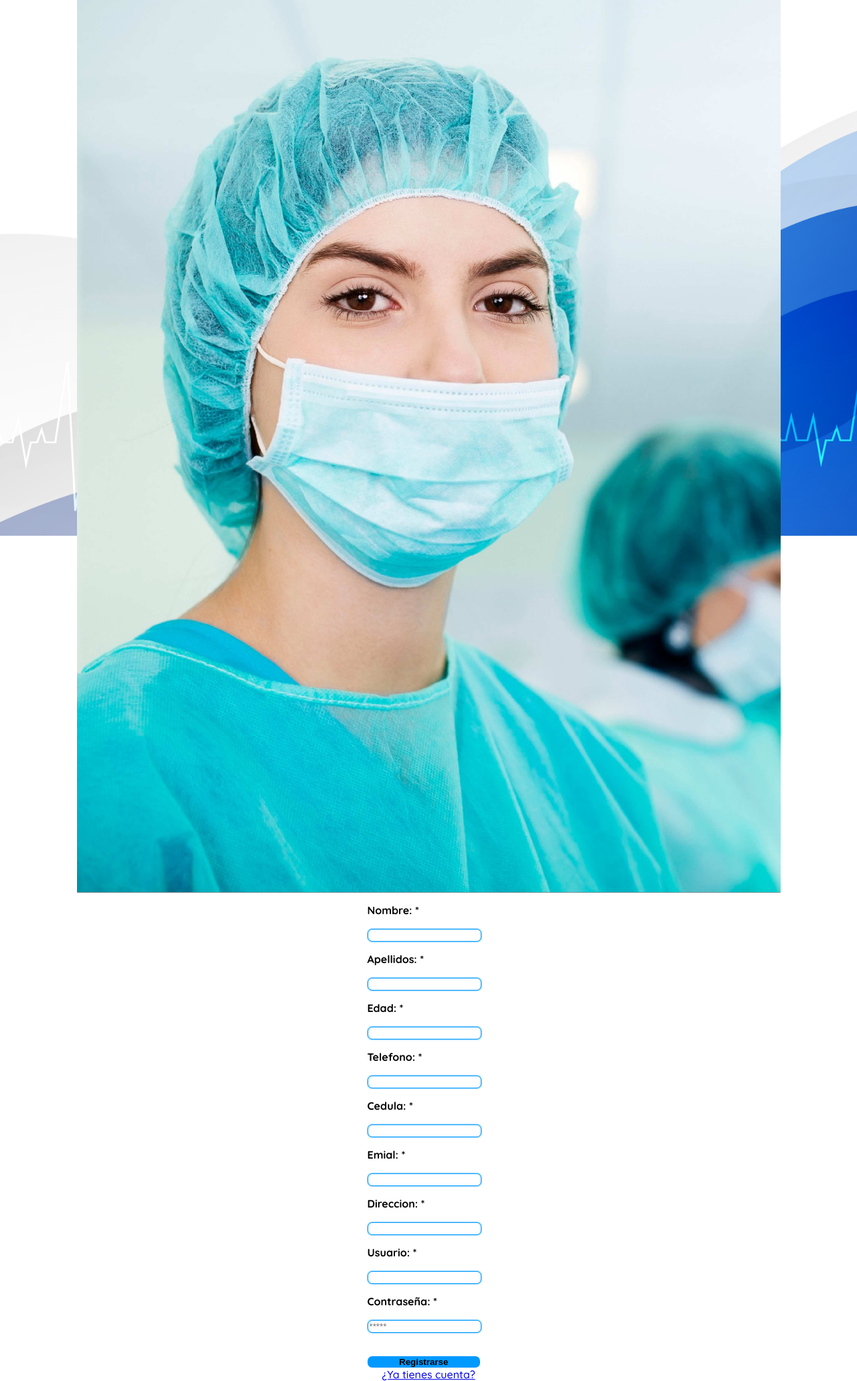
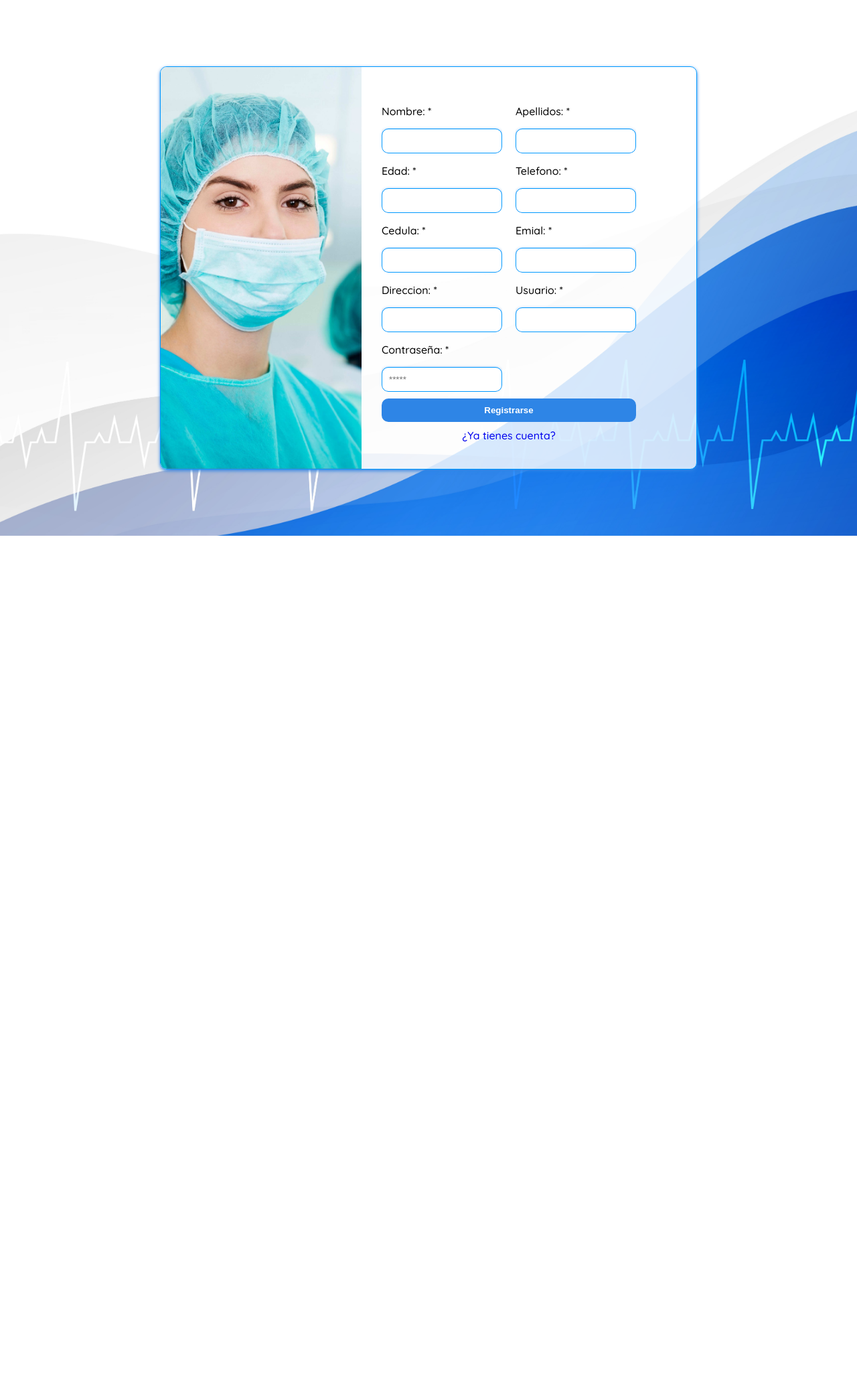
Before and after one commit to miller-vrg/ABP_electiva, a PHP site: page /page/registrar-usuario.html in a window 1280 px wide. Shown: the whole page at 67% size. After the commit the page ends 800 px from the top, so only its background shows below. Run offline with PHP 8.4, Linux system fonts and the light colour scheme.

Commit message:
fix: se reescribió todo el archivo

```diff
--- a/css/style-registrar-usuario.css
+++ b/css/style-registrar-usuario.css
@@ -1,166 +1,106 @@
-
 :root{
     --color-primary: #0099ff;
     --fondo: rgba(255,255,255,0.8);
 }
+
 body{
     font-family: 'Quicksand', sans-serif;
-    width:100%;
+    width:90%;
     height:100vh;
     margin:0 auto;
     background-size: cover;
     background-repeat: no-repeat;
     background-image: url(../img/fondo-2.jpg);
     background-position: 50% 50%;
+    display: flex;
+    justify-content: center;
+    align-items: center;
+    padding-left: 20px;
+    padding-right: 20px;
 }
 
 
 .container{
-    width:100%;
-    height:100%;
-    display: grid;
-    place-items: center;
-    overflow: hidden;
-}
-
-.todo{
-    margin:0;
-    width:90%;
-    height:50%;
-    display:flex;
+    display: flex;
     border-radius: 10px;
     align-items: center;
     border: 1px solid var(--color-primary);
     box-shadow: 0 2px 5px #2E85E6;
     background: var(--fondo);
     overflow: hidden;
-}
+    width: 1300px;
+    max-width: 800px;
 
-.img{
-    margin:0;
-    width:90%;
-    height:70vh;
 
 }
 
-div img{
-    width: 100%;
-    height:50vh;
-    overflow: hidden;
-
-}
-
-.datos{
-    margin:0;
-    padding: 2%;
-    width:50%;
-    height:60vh;
-    display: flex;
-    flex-direction: column;
-    justify-content:space-around;
-    overflow: hidden;
-}
-
-.texto1{
-    margin:0;
-    width:100%;
-    height: 90%;
-    justify-content: flex-end;
-    margin:0;
-
-}
-.texto2{
-    margin:0;
-    width:100%;
-    height: 90%;
-    justify-content: flex-end;
-}
-
-
-.p1{
-    font-size: 16px;
-    font-weight: bold;
-}
-
-input{
-    width:90%;
-    height:8%;
-    border-radius: 7px;
-    border:1px solid var(--color-primary);
-    box-shadow: 0px 0px 2.5px 0 var(--color-primary);
-}
-
-.btn-registrarse{
-    margin:0;
-    width:90%;
-    font-weight: bold;
-    border:none;
-    border-radius: 7px;
-    background:var(--color-primary);
-    width: 100%;
-    height:30%;
-}
-
-.btn-registrarse:hover{
-    border:1px solid var(--color-primary);
-    background:#ffffff;
-    color:var(--color-primary);
-    font-weight: bold;
-}
-
-
-@media (min-width: 640px){
-
-.datos{
-    margin-top: 10%;
-    justify-content:space-between;
-}
-
-
-    .todo{
-        width:80%;
-        height:90%;
-        border-radius: 10px;
-        border: 1px solid var(--color-primary);
-        overflow: hidden;
-    }
-    div img{
-        width: 100%;
-        height:90vh;
-    }
+img{
+    width: 300px;
+    object-fit: cover;
+    height: 600px;
 
 }
 
 
-@media (min-width: 1200px){
+a{
+    border: none;
+    text-decoration:none;
+}
 
-    .todo{
-        width:60%;
-        height:60%;
-    }
-    div img{
-        width: 90%;
-        height:70vh;
+.form{
+    display: flex;
+    flex-direction: column;
+    margin-left: 20px;
+}
+
+.campos{
+    overflow: auto;
+    display: grid;
+    grid-template-columns: repeat(2, 200px);
+}
+
+    .campo{
+        overflow-y: auto;
+        margin-left: 10px;
+        margin-right: 10px;
+        display: flex;
+        flex-direction: column;
+        border-radius: 10px;
+
+
     }
 
-    .texto1{
-        margin:0;
+    .campo input{
+        border-radius: 10px;
+        padding: 10px;
+        border: 1px solid var(--color-primary);
+        box-shadow: 0 2px 5px #2E85E6;
+    }
+
+
+    .btn-registrarse:hover{
+       background: white;
+       color: #2E85E6;
+        transition: 0.25s;
+         border: solid 0.5px #2E85E6;
+    }
+
+    .btn-registrarse:active{
+       background: white;
+       color: #2E85E6;
+        border: solid 0.5px #2E85E6;
+        transform: scale(.9);
     }
 
     .btn-registrarse{
-        margin-top:19%;
-        width: 92%;
-        height:9%;
+        transition: 0.25s;
+        border:none;
+        outline: none;
+        border-radius: 10px;
+        padding-top: 10px;
+        padding-bottom: 10px;
+        background: #2E85E6;
+        color: white;
+        font-weight: bold;
+        margin: 10px;
     }
-}
-
-@media (min-height:640px) {
-
-    .texto1,.texto2{
-        margin-top:6%;
-    }
-
-     .btn-registrarse{
-          height:100%;
-      }
-}
```
